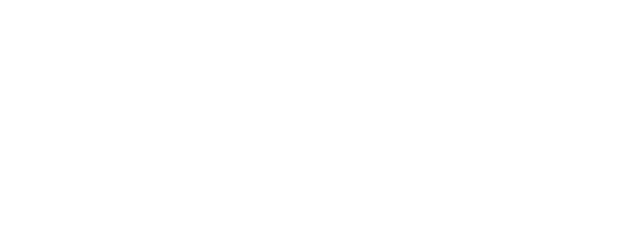
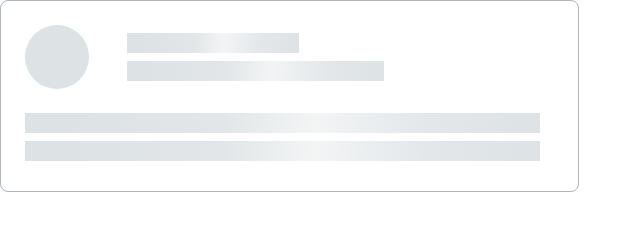
Before and after one commit to js-tasks-ru/htmlcss-20210513_irookanji, a website: page 04-lection2/02-skeleton/index.html in a window 1280 px wide. Shown: the whole page, without its empty margins (0-642 px from the left). Drawn offline with Linux system fonts and the light colour scheme.

Commit message:
Add solution for 04-lection task 2

```diff
--- a/04-lection2/02-skeleton/index.html
+++ b/04-lection2/02-skeleton/index.html
@@ -1,11 +1,28 @@
 <!DOCTYPE html>
 <!-- Страница со скелетоном -->
 <html lang="ru">
-    <head>
-        <link rel="stylesheet" href="../../assets/css/main.css">
-        <link rel="stylesheet" href="./skeleton.css">
-    </head>
-    <body>
 
-    </body>
+<head>
+    <link rel="stylesheet" href="../../assets/css/main.css">
+    <link rel="stylesheet" href="./skeleton.css">
+</head>
+
+<body>
+    <div class="skeleton">
+        <div class="skeleton__container">
+            <div class="skeleton__header">
+                <div class="skeleton__logo"></div>
+                <div class="skeleton__title">
+                    <div class="skeleton__title-1"></div>
+                    <div class="skeleton__title-2"></div>
+                </div>
+            </div>
+            <div class="skeleton__content">
+                <p class="skeleton__line"></p>
+                <p class="skeleton__line"></p>
+            </div>
+        </div>
+    </div>
+</body>
+
 </html>
--- a/04-lection2/02-skeleton/skeleton.css
+++ b/04-lection2/02-skeleton/skeleton.css
@@ -0,0 +1,63 @@
+.skeleton {
+  font-size: 16px;
+  width: 579px;
+  height: 192px;
+  background: var(--white);
+  border: 1px solid var(--grey-3);
+  border-radius: 8px;
+  display: flex;
+  flex-direction: column;
+  justify-content: space-between;
+  padding: 24px 40px 32px 24px;
+}
+
+.skeleton__container {
+  display: flex;
+  flex-direction: column;
+  width: 100%;
+  margin: 0 auto;
+}
+
+.skeleton__header {
+  width: 100%;
+  display: flex;
+  flex-direction: row;
+}
+
+.skeleton__logo {
+  height: 64px;
+  width: 64px;
+  border-radius: 50%;
+  background-color: #DDE2E5;
+}
+
+.skeleton__title {
+  display: flex;
+  flex-direction: column;
+  margin-left: 30px;
+  padding: 8px;
+}
+
+.skeleton__title-1 {
+  width: 172px;
+  height: 20px;
+  background: var(--grey-gradient);
+  margin-bottom: 8px;
+}
+
+.skeleton__title-2 {
+  width: 257px;
+  height: 20px;
+  background: var(--grey-gradient);
+}
+
+.skeleton__content {
+  margin-top: 24px;
+}
+
+.skeleton__line {
+  width: 515px;
+  height: 20px;
+  background: var(--grey-gradient);
+  margin-bottom: 8px;
+}
--- a/assets/css/main.css
+++ b/assets/css/main.css
@@ -27,12 +27,14 @@ html {
     --grey-2: #DDE2E5;
     --grey-3: #ACB5BD;
     --grey-4: #495057;
+    --grey-gradient: linear-gradient(92.51deg, #DDE2E5 6.44%, #E2E6E8 38.47%, #F3F5F5 56.48%, #E3E7EA 77.5%, #DDE2E5 102.52%);
 
     --error: var(--red);
     --success: var(--blue);
 
     --primary: var(--blue);
     --secondary: var(--purple);
+
 }
 
 
```
